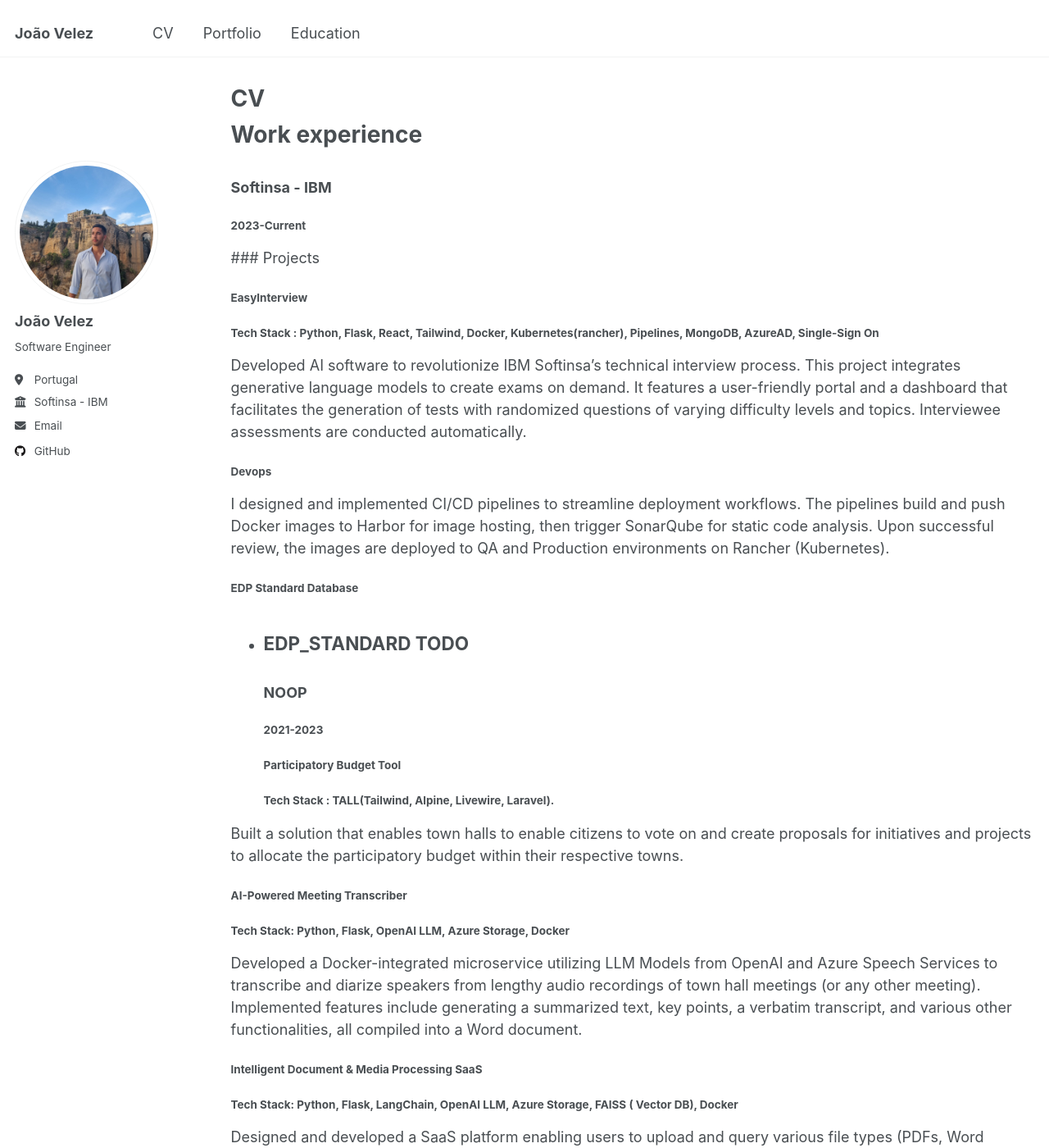
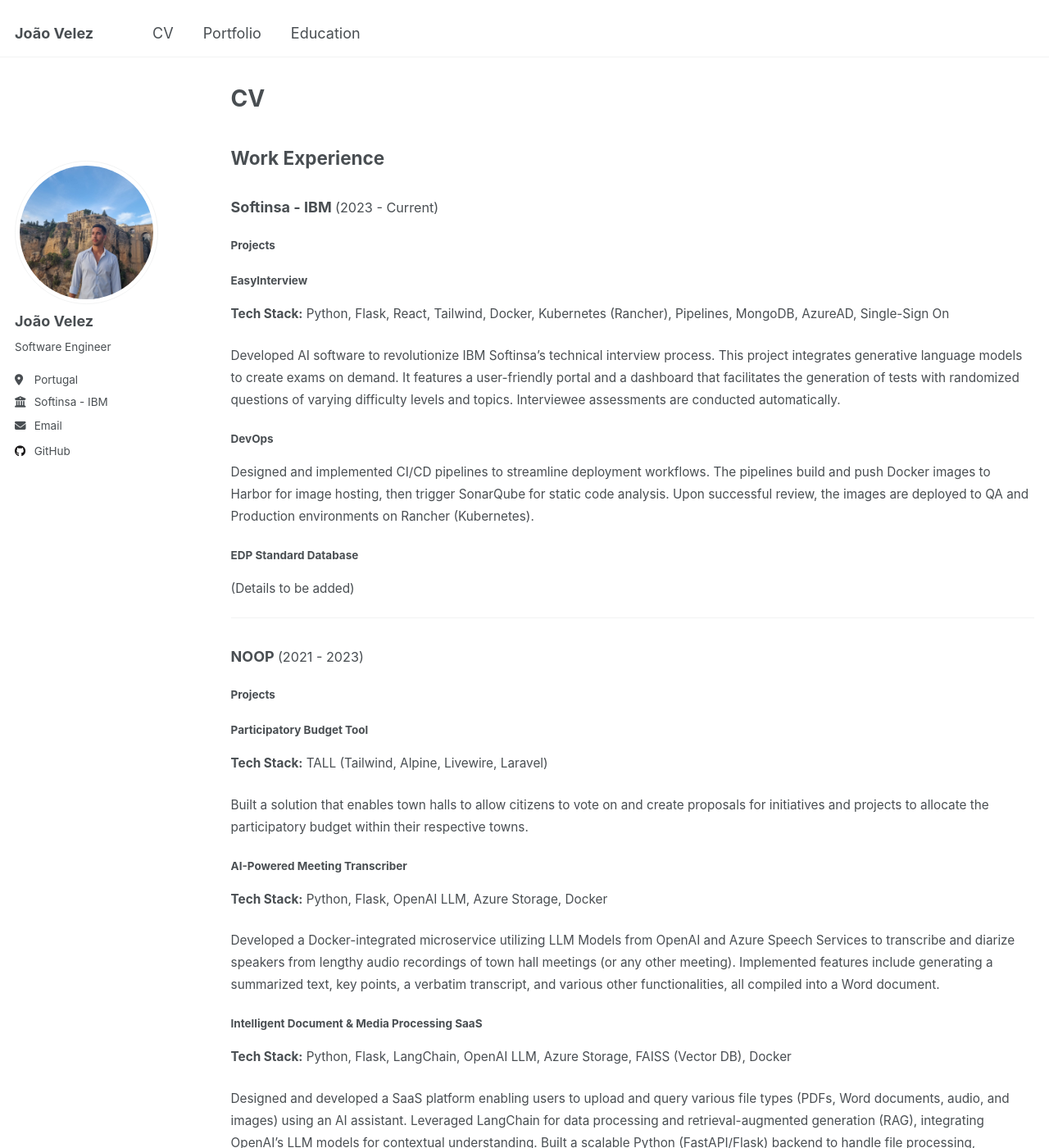
Before and after one commit to QuaNilo/QuaNilo.github.io, a Jekyll site: the page built from _pages/cv.md, in a window 1280 px wide and 1400 px high. Shown: the whole window at 82% size. Built offline with Jekyll 4.4.1, drawn with Linux system fonts in a browser that asks for light colours; some of the changed text lies outside the part shown.

Commit message:
Styled the cv page

```diff
--- a/_pages/cv.md
+++ b/_pages/cv.md
@@ -9,71 +9,68 @@ redirect_from:
 
 {% include base_path %}
 
-Work experience
-======
-###  **Softinsa - IBM**
-##### 2023-Current
+## Work Experience
+### **Softinsa - IBM** <span style="font-size: 0.9em; font-weight: normal;">(2023 - Current)</span>
 
+#### Projects
 
-  ### Projects
+##### **EasyInterview**
+<span style="font-size: 0.85em;"><strong>Tech Stack:</strong> Python, Flask, React, Tailwind, Docker, Kubernetes (Rancher), Pipelines, MongoDB, AzureAD, Single-Sign On</span>
 
-##### EasyInterview
-###### Tech Stack : Python, Flask, React, Tailwind, Docker, Kubernetes(rancher), Pipelines, MongoDB, AzureAD, Single-Sign On
+<span style="font-size: 0.85em;">
+Developed AI software to revolutionize IBM Softinsa's technical interview process. This project integrates generative language models to create exams on demand. It features a user-friendly portal and a dashboard that facilitates the generation of tests with randomized questions of varying difficulty levels and topics. Interviewee assessments are conducted automatically.
+</span>
 
-  Developed AI software to revolutionize IBM Softinsa's technical
-  interview process. This project integrates generative language
-  models to create exams on demand. It features a user-friendly
-  portal and a dashboard that facilitates the generation of tests with
-  randomized questions of varying difficulty levels and topics.
-  Interviewee assessments are conducted automatically.
+##### **DevOps**
+<span style="font-size: 0.85em;">
+Designed and implemented CI/CD pipelines to streamline deployment workflows. The pipelines build and push Docker images to Harbor for image hosting, then trigger SonarQube for static code analysis. Upon successful review, the images are deployed to QA and Production environments on Rancher (Kubernetes).
+</span>
 
-##### Devops
-  I designed and implemented CI/CD pipelines to streamline deployment workflows. The pipelines build and push Docker images to Harbor for image hosting, then trigger SonarQube for static code analysis. Upon successful review, the images are deployed to QA and Production environments on Rancher (Kubernetes).
+##### **EDP Standard Database**
+<span style="font-size: 0.85em;">(Details to be added)</span>
 
-##### EDP Standard Database
+---
 
-  * EDP_STANDARD TODO
+### **NOOP** <span style="font-size: 0.9em; font-weight: normal;">(2021 - 2023)</span>
+
+#### Projects
+
+##### **Participatory Budget Tool**
+<span style="font-size: 0.85em;"><strong>Tech Stack:</strong> TALL (Tailwind, Alpine, Livewire, Laravel)</span>
+
+<span style="font-size: 0.85em;">
+Built a solution that enables town halls to allow citizens to vote on and create proposals for initiatives and projects to allocate the participatory budget within their respective towns.
+</span>
+
+##### **AI-Powered Meeting Transcriber**
+<span style="font-size: 0.85em;"><strong>Tech Stack:</strong> Python, Flask, OpenAI LLM, Azure Storage, Docker</span>
+
+<span style="font-size: 0.85em;">
+Developed a Docker-integrated microservice utilizing LLM Models from OpenAI and Azure Speech Services to transcribe and diarize speakers from lengthy audio recordings of town hall meetings (or any other meeting). Implemented features include generating a summarized text, key points, a verbatim transcript, and various other functionalities, all compiled into a Word document.
+</span>
+
+##### **Intelligent Document & Media Processing SaaS**
+<span style="font-size: 0.85em;"><strong>Tech Stack:</strong> Python, Flask, LangChain, OpenAI LLM, Azure Storage, FAISS (Vector DB), Docker</span>
+
+<span style="font-size: 0.85em;">
+Designed and developed a SaaS platform enabling users to upload and query various file types (PDFs, Word documents, audio, and images) using an AI assistant. Leveraged LangChain for data processing and retrieval-augmented generation (RAG), integrating OpenAI's LLM models for contextual understanding. Built a scalable Python (FastAPI/Flask) backend to handle file processing, embedding generation, and conversational AI. Optimized PostgreSQL/Vector DBs (FAISS, ChromaDB, Weaviate) for semantic search and ensured secure API communication with authentication and role-based access controls.
+</span>
+
 ---
-### **NOOP**
-##### 2021-2023
-##### Participatory Budget Tool
-###### Tech Stack : TALL(Tailwind, Alpine, Livewire, Laravel).
 
-  Built a solution that enables town halls to
-  enable citizens to vote on and create proposals for
-  initiatives and projects to allocate the participatory
-  budget within their respective towns.
+## **DevOps**
+<span style="font-size: 0.85em;">
+Experience with container orchestration and deployments using pipelines for production on servers configured with Nginx and Portainer.
+</span>
 
+---
 
-##### AI-Powered Meeting Transcriber
-###### Tech Stack: Python, Flask, OpenAI LLM, Azure Storage, Docker
+## **Education**
+- Associate Degree, **Polytechnic Institute of Tomar**, 2023
 
-  Developed a Docker-integrated microservice utilizing LLM
-  Models from OpenAI and Azure Speech Services to
-  transcribe and diarize speakers from lengthy audio
-  recordings of town hall meetings (or any other meeting).
-  Implemented features include generating a summarized
-  text, key points, a verbatim transcript, and various other
-  functionalities, all compiled into a Word document.
+---
 
-##### Intelligent Document & Media Processing SaaS
-###### Tech Stack: Python, Flask, LangChain, OpenAI LLM, Azure Storage, FAISS ( Vector DB), Docker
-
-  Designed and developed a SaaS platform enabling users to upload and query various file types (PDFs, Word documents, audio, and images) using an AI assistant. Leveraged LangChain for data processing and retrieval-augmented generation (RAG), integrating OpenAI's LLM models for contextual understanding. Built a scalable Python (FastAPI/Flask) backend to handle file processing, embedding generation, and conversational AI. Optimized PostgreSQL/Vector DBs (FAISS, ChromaDB, Weaviate) for semantic search and ensured secure API communication with authentication and role-based access controls.
-
-### Devops
-
-  Experience with container orchestration and deployments with pipelines to production on servers configured using nginx and portainer.
-
-
-Education
-======
-* Associate Degree in Polytechnic Institute of Tomar, 2023
-
-
-
-## Language Skills
-
-* **Portuguese (Mother tongue)**
-* English (C2 Listening & Reading, C1 Spoken Production & Spoken Interaction, C1 Writing)
-* Spanish (B1 Listening & Reading, A2 Spoken Production & Spoken Interaction, A2 Writing)
+## **Language Skills**
+- **Portuguese** (Mother tongue)
+- **English** (C2 Listening & Reading, C1 Spoken Production & Spoken Interaction, C1 Writing)
+- **Spanish** (B1 Listening & Reading, A2 Spoken Production & Spoken Interaction, A2 Writing)
```
